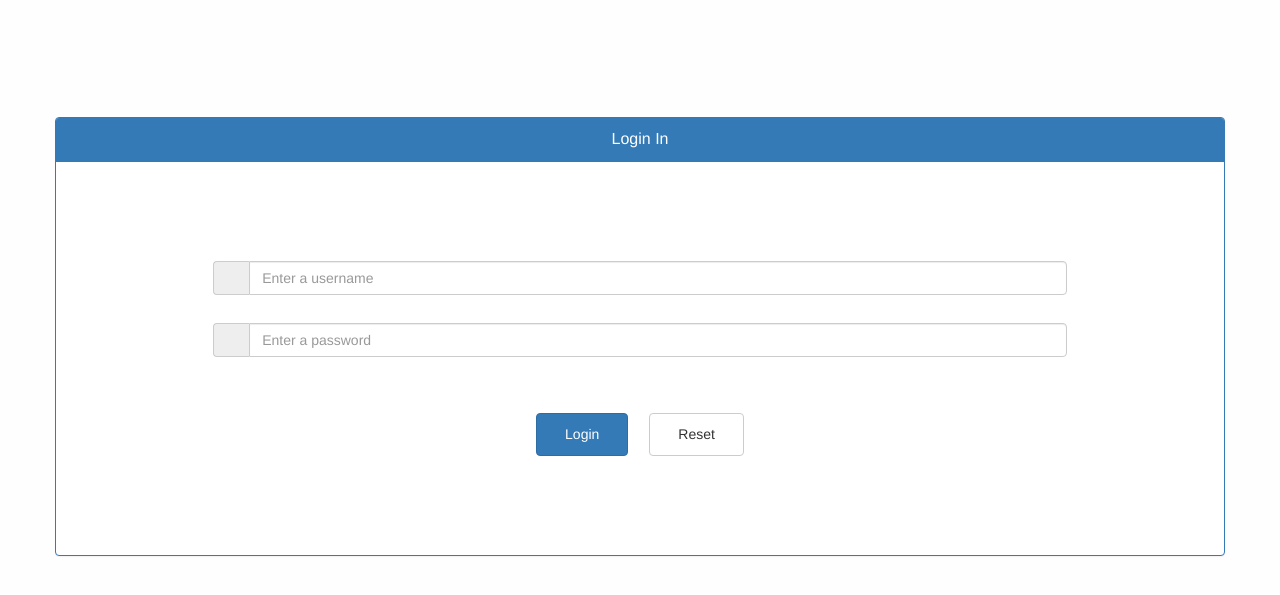
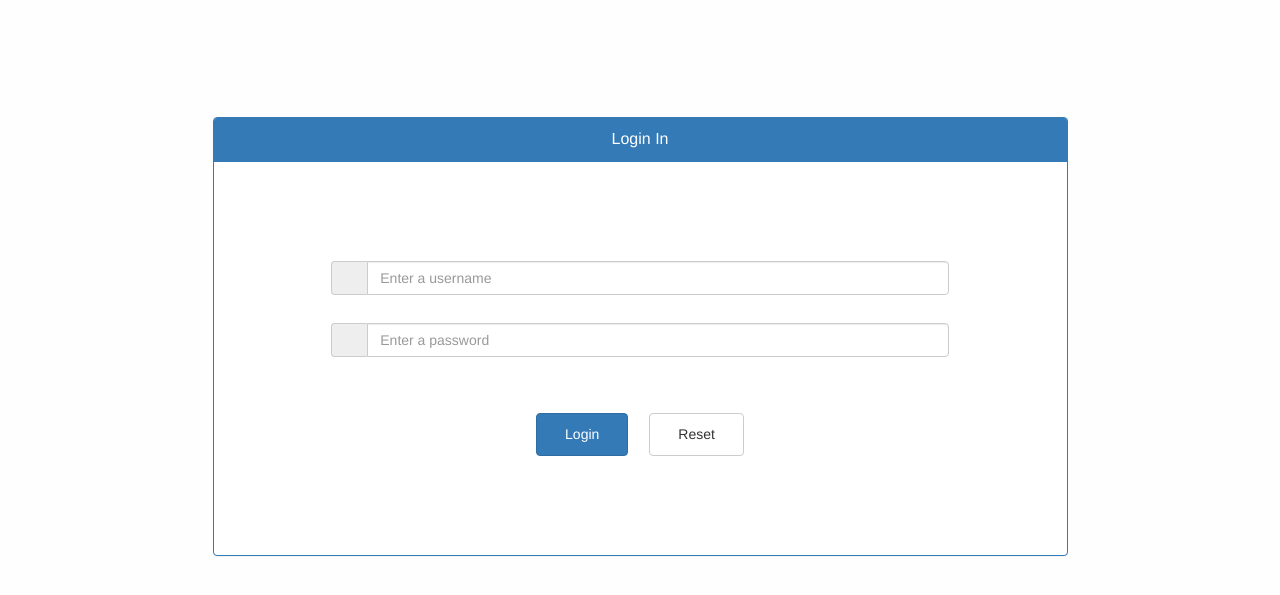
Before and after one commit to StackFocus/PostMaster, a Flask app: page /login in a window 1280 px wide. Shown: the part 51-646 px from the top of the page. Run offline with Flask 2, Linux system fonts and the light colour scheme; some libraries are stand-ins or nearby versions; some web fonts are replaced.

Commit message:
Small fixes

```diff
--- a/manage.py
+++ b/manage.py
@@ -28,7 +28,9 @@ def createdb():
     user = models.Admins(
         'Default User', 'user@swagmail.com',
         '$2a$12$OihMM.ogbjvUZWPLqHfBZOU4vzSjbhvypuGxef4NjbERRc839LKOy',
-        False, True)
+        False,
+        True
+    )
     db.session.add(user)
     db.session.commit()
 
--- a/swagmail/static/css/styles.css
+++ b/swagmail/static/css/styles.css
@@ -57,4 +57,9 @@ nav a:hover {
 
 @media(min-width:992px) {}
 
-@media(min-width:1200px) {}
+@media(min-width:1200px) {
+    #loginRow {
+        width: 75%;
+        margin: auto;
+    }
+}
--- a/swagmail/views.py
+++ b/swagmail/views.py
@@ -47,7 +47,7 @@ def login():
                 user = models.Admins.query.filter_by(
                     email=loginForm.username.data).first()
 
-                if (bcrypt.check_password_hash(user.password, loginForm.password.data)):
+                if (user and (bcrypt.check_password_hash(user.password, loginForm.password.data))):
                     user.authenticated = True
                     db.session.commit()
                     login_user(user, remember=False)
```
